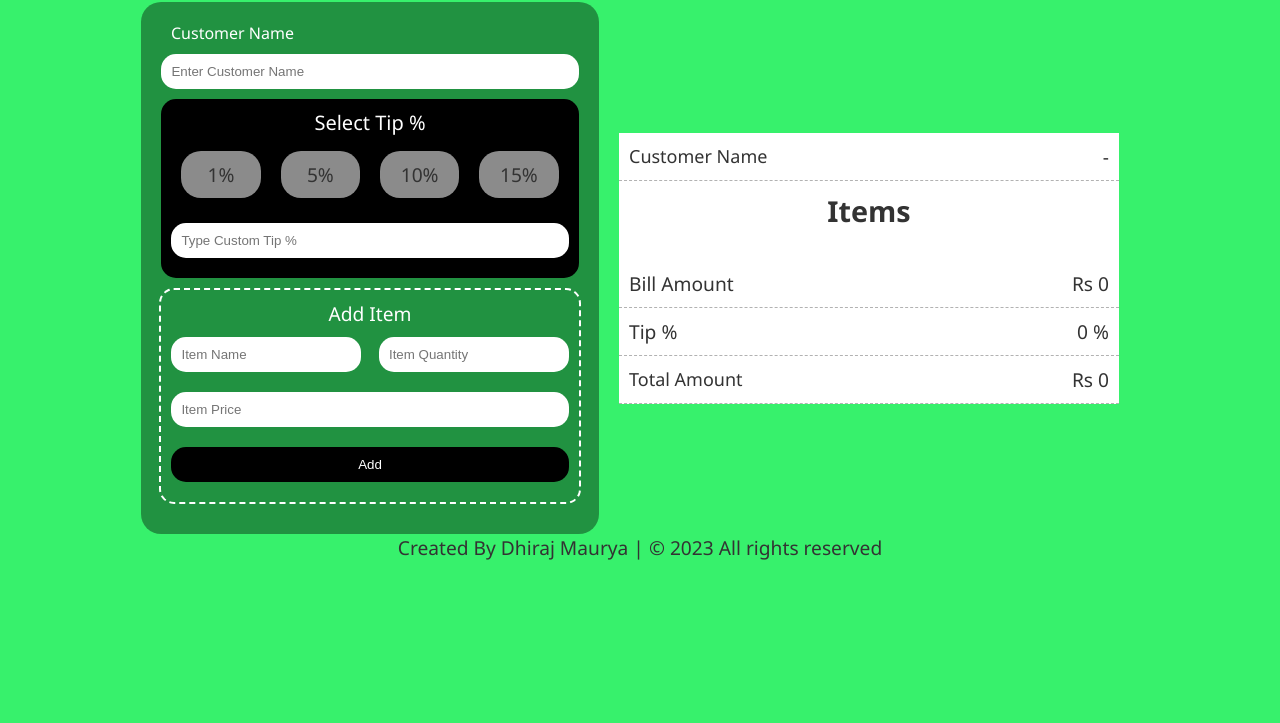
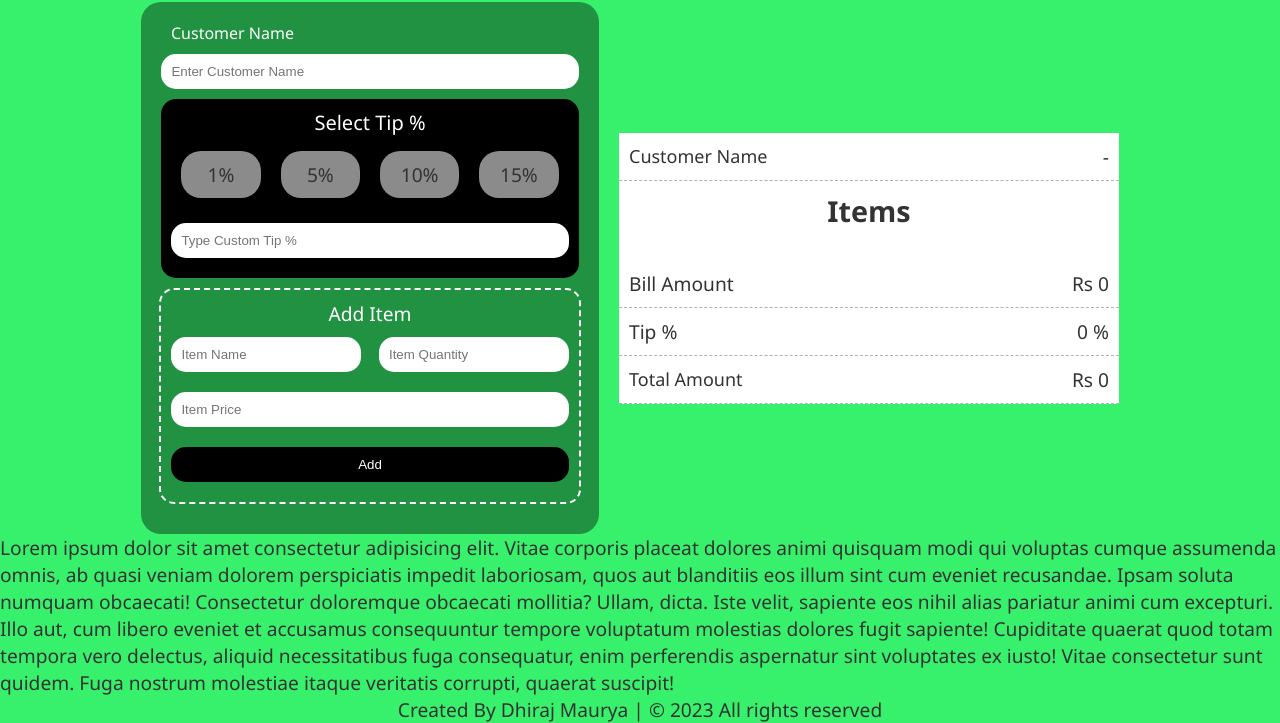
Before and after one commit to dhiraj146/Tip-Caclulator, a plain HTML site: page index.html in a window 1280 px wide. Shown: the part 90-813 px from the top of the page. Drawn offline with Linux system fonts and the light colour scheme.

Commit message:
Add files via upload

```diff
--- a/index.html
+++ b/index.html
@@ -72,6 +72,9 @@
 
         </div>
     </div>
+    <div>
+        Lorem ipsum dolor sit amet consectetur adipisicing elit. Vitae corporis placeat dolores animi quisquam modi qui voluptas cumque assumenda omnis, ab quasi veniam dolorem perspiciatis impedit laboriosam, quos aut blanditiis eos illum sint cum eveniet recusandae. Ipsam soluta numquam obcaecati! Consectetur doloremque obcaecati mollitia? Ullam, dicta. Iste velit, sapiente eos nihil alias pariatur animi cum excepturi. Illo aut, cum libero eveniet et accusamus consequuntur tempore voluptatum molestias dolores fugit sapiente! Cupiditate quaerat quod totam tempora vero delectus, aliquid necessitatibus fuga consequatur, enim perferendis aspernatur sint voluptates ex iusto! Vitae consectetur sunt quidem. Fuga nostrum molestiae itaque veritatis corrupti, quaerat suscipit!
+    </div>
     <script src="script.js"></script>
     <footer>
         <p>Created By <span>Dhiraj Maurya</span> | &copy; 2023 All rights reserved</p>
```
